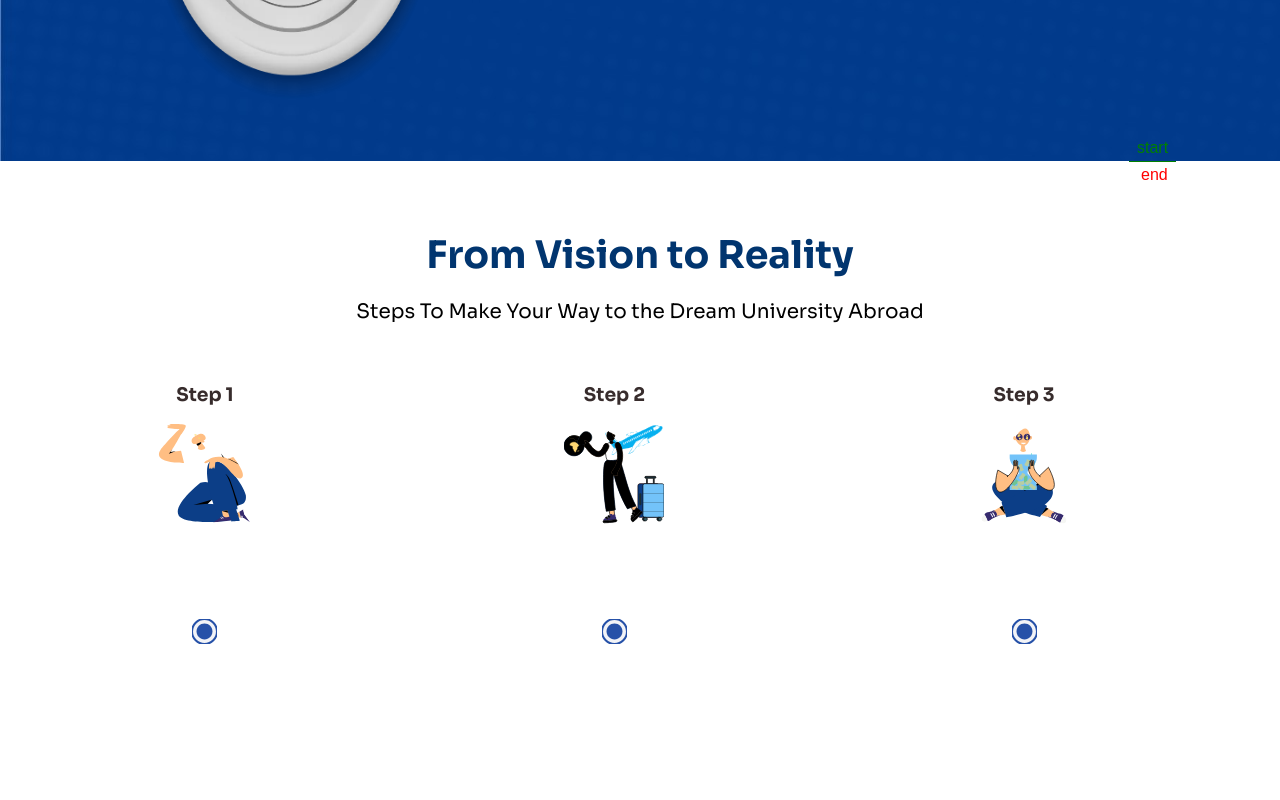
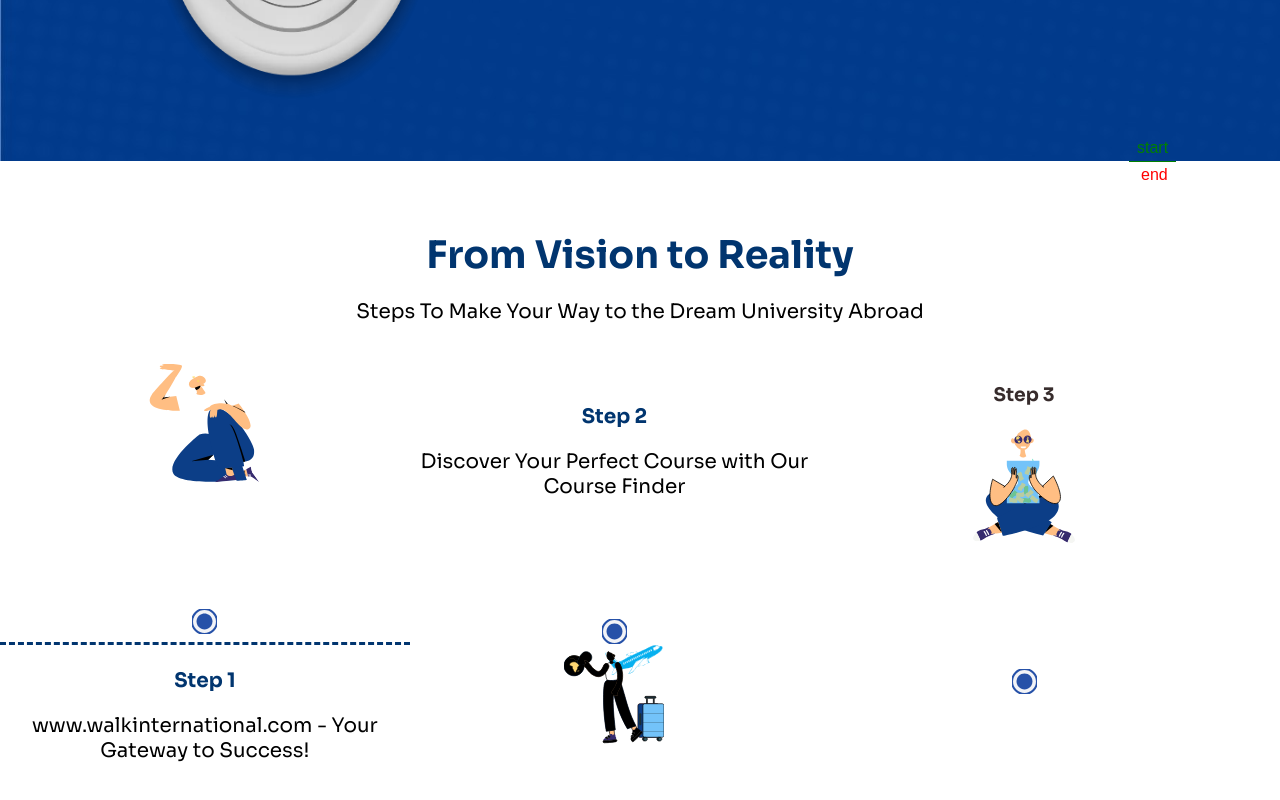
Before and after one commit to shuhaib-ahmed28/walk-international-, a React (Create React App) app: page / in a window 1280 px wide. Shown: the part 3290-4090 px from the top of the page. Built offline with nearby package versions, Linux system fonts and the light colour scheme.

Commit message:
animation commit

```diff
--- a/src/App.css
+++ b/src/App.css
@@ -283,5 +283,41 @@ main>p{
     display: flex;
     justify-content: center;
     align-items: center;
-    margin: 90px auto;
+    margin: 120px auto 0 ;
 }
+.hawkeye1{
+    width: 25px;
+    height: 25px;
+    display: flex;
+    justify-content: center;
+    align-items: center;
+    margin: 120px auto 0 ;
+}
+.head1{
+    font-size: 20px;
+    color:#01356F;
+}
+.head2{
+    font-size: 20px;
+    color:#01356F;
+    margin:40px auto 0;
+}
+.para1{
+    font-size: 20px;
+    color: black;
+    font-weight:400 ;
+}
+.para2{
+    font-size: 20px;
+    color: black;
+    font-weight:400 ;
+}
+hr{
+    border: none;
+    border-top: 3px dashed #01356F;
+    height: 3px;
+    background: none;
+    padding:;
+
+
+}
--- a/src/components/Featuredsection.jsx
+++ b/src/components/Featuredsection.jsx
@@ -1,9 +1,20 @@
 import React, { useState } from 'react';
 import { countryflag } from '../data/data';
+import gsap from 'gsap';
+import { useGSAP } from '@gsap/react';
+import ScrollTrigger from 'gsap/ScrollTrigger';
 // import Carousel from './Carousel';
-
+gsap.registerPlugin(ScrollTrigger)
 
 const Featuredsection = () => {
+    useGSAP(()=>{
+        gsap.from(".circle",{
+            scale:0,
+            duration:2,
+            scrollTrigger:".circle"
+
+        })
+    })
     const [active, setactive]=useState(null);
     const handleclick=(index)=>{
         // const newflag=[...active];
--- a/src/components/Horizontalscroll.jsx
+++ b/src/components/Horizontalscroll.jsx
@@ -28,51 +28,55 @@ const Horizontalscroll = () => {
             <h1>From Vision to Reality</h1>
             <p>Steps To Make Your Way to the Dream University Abroad</p>
             <div className="page1">
-            <div className="box"><h3>Step 1</h3>
-            <img src="/images/horizontalsvgs/img1.svg" alt="" width="100px" height="100px"/>
+            <div className="box">
+            <img src="/images/horizontalsvgs/img1.svg" alt="" width="120px" height="120px"/>
             <img src="/images/horizontalsvgs/hawkeye.svg" alt="" className='hawkeye'/>
+            <hr />
+            <h3 className='head1'>Step 1</h3>
+            <p className="para1">www.walkinternational.com - Your <br />Gateway to Success!</p>
             </div>
-            <div className="box"><h3>Step 2</h3>
+            <div className="box"><h3 className='head2'>Step 2</h3>
+            <p className="para2">Discover Your Perfect Course with Our <br /> Course Finder</p>
+            <img src="/images/horizontalsvgs/hawkeye.svg" alt="" className='hawkeye1'/>
             <img src="/images/horizontalsvgs/img3.svg" alt="" width="100px" height="100px"/>
+
+            </div>
+            <div className="box"><h3 className='head'>Step 3</h3>
+            <img src="/images/horizontalsvgs/img4.svg" alt="" width="120px" height="120px"/>
             <img src="/images/horizontalsvgs/hawkeye.svg" alt="" className='hawkeye'/>
 
             </div>
-            <div className="box"><h3>Step 3</h3>
-            <img src="/images/horizontalsvgs/img4.svg" alt="" width="100px" height="100px"/>
-            <img src="/images/horizontalsvgs/hawkeye.svg" alt="" className='hawkeye'/>
-
-            </div>
-            <div className="box"><h3>Step 4</h3>
+            <div className="box"><h3 className='head'>Step 4</h3>
             <img src="/images/horizontalsvgs/img5.svg" alt="" width="100px" height="100px"/>
             <img src="/images/horizontalsvgs/hawkeye.svg" alt="" className='hawkeye'/>
 
             </div>
-            <div className="box"><h3>Step 5</h3>
-            <img src="/images/horizontalsvgs/img6.svg" alt="" width="100px" height="100px"/>
+            <div className="box"><h3 className='head'>Step 5</h3>
+            <img src="/images/horizontalsvgs/img6.svg" alt="" width="120px" height="120px"/>
             <img src="/images/horizontalsvgs/hawkeye.svg" alt="" className='hawkeye'/>
 
             </div>
-            <div className="box"><h3>Step 6</h3>
+            <div className="box"><h3 className='head'>Step 6</h3>
             <img src="/images/horizontalsvgs/img7.svg" alt="" width="100px" height="100px"/>
             <img src="/images/horizontalsvgs/hawkeye.svg" alt="" className='hawkeye'/>
 
             </div>
-            <div className="box"><h3>Step 7</h3>
-            <img src="/images/horizontalsvgs/img8.svg" alt="" width="100px" height="100px"/>
+            <div className="box"><h3 className='head'>Step 7</h3>
+            <img src="/images/horizontalsvgs/img8.svg" alt="" width="120px" height="120px"/>
             <img src="/images/horizontalsvgs/hawkeye.svg" alt="" className='hawkeye'/>
 
             </div>
-            <div className="box"><h3>Step 8</h3>
+            <div className="box"><h3 className='head'>Step 8</h3>
             <img src="/images/horizontalsvgs/img9.svg" alt="" width="100px" height="100px"/>
             <img src="/images/horizontalsvgs/hawkeye.svg" alt="" className='hawkeye'/>
 
             </div>
-            <div className="box"><h3>Step 9</h3>
-            <img src="/images/horizontalsvgs/img10.svg" alt="" width="100px" height="100px"/>
+            <div className="box"><h3 className='head'>Step 9</h3>
+            <img src="/images/horizontalsvgs/img10.svg" alt="" width="120px" height="120px"/>
             <img src="/images/horizontalsvgs/hawkeye.svg" alt="" className='hawkeye'/>
 
             </div>
-            <div className="box"><h3>Step 10</h3>
+            <div className="box"><h3 className='head'>Step 10</h3>
             <img src="/images/horizontalsvgs/img11.svg" alt="" width="100px" height="100px"/>
             <img src="/images/horizontalsvgs/hawkeye.svg" alt="" className='hawkeye'/>
 
```
